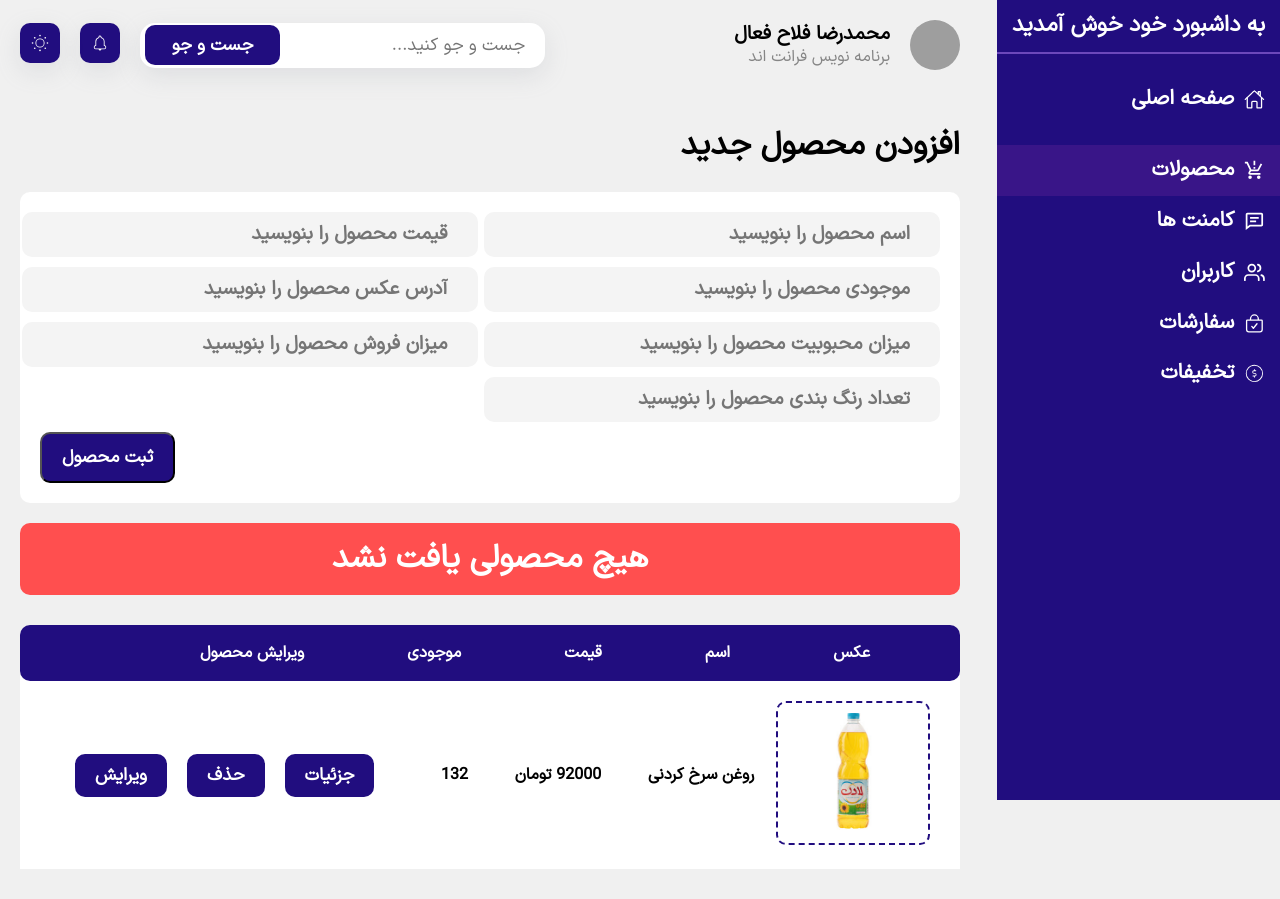
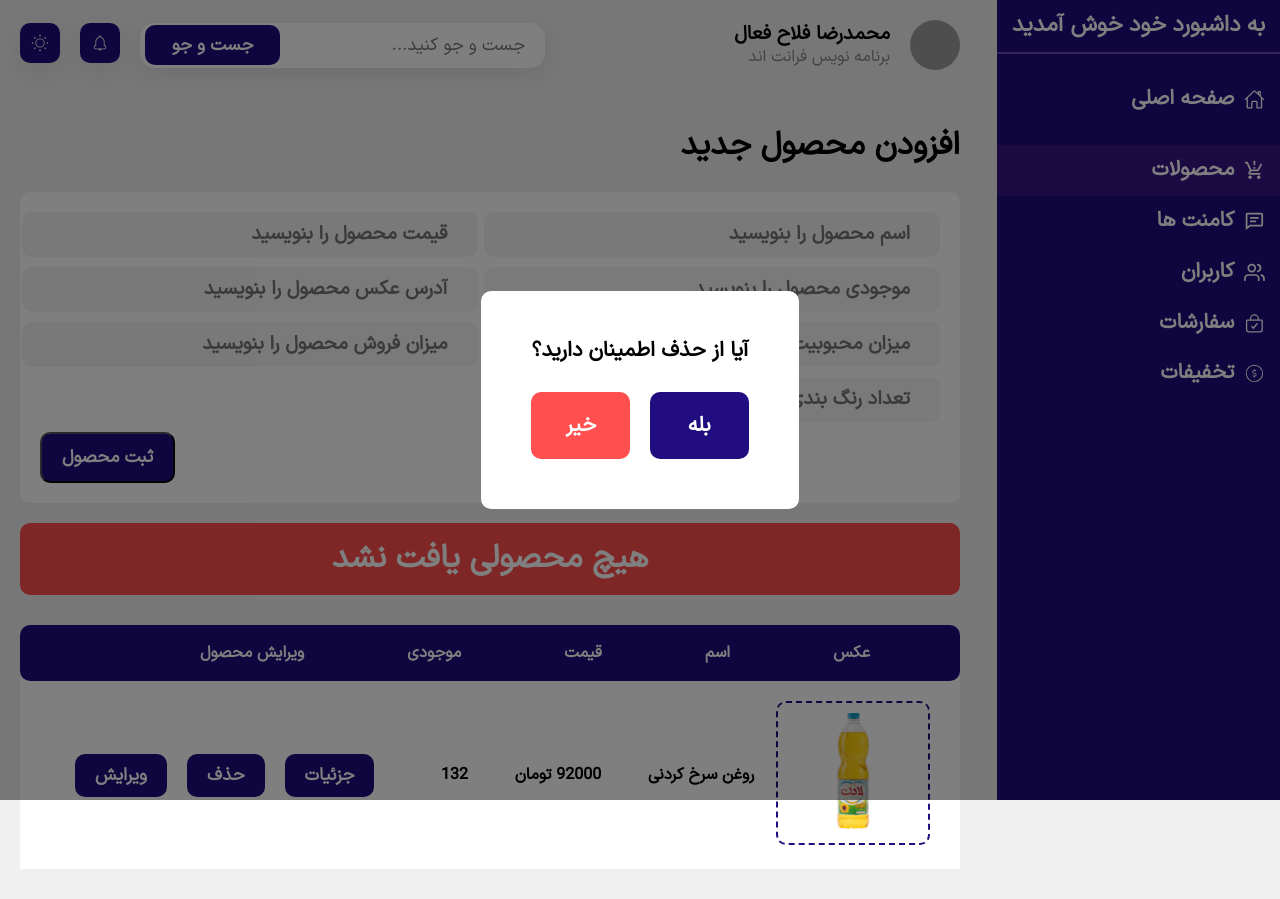
Before and after one commit to mohamad-fallah/cms-dashboard-shopping, a React (Create React App) app: page /products in a window 1280 px wide. Both pictures are taken after a click on the button "حذف". Built offline with nearby package versions, Linux system fonts and the light colour scheme; grey boxes are pictures that could not be loaded.

Commit message:
modal handler in remove product

```diff
--- a/public/index.html
+++ b/public/index.html
@@ -16,6 +16,7 @@
   <body>
     <noscript>You need to enable JavaScript to run this app.</noscript>
     <div id="root" style="width: 100%; height: 100vh;"></div>
-     <div id="modals-parent" style="width: 100%; height: 100vh;" class="modal-parent "></div>
+     <div id="modals-parent"></div>
+     <!-- Moadl Template -->
   </body>
 </html>
--- a/src/components/Comments/Comments.js
+++ b/src/components/Comments/Comments.js
@@ -1,11 +1,12 @@
-import React from 'react'
-import ErrorBox from '../ErrorBox/ErrorBox'
-import DeleteModal from '../DeleteModal/DeleteModal'
+import React from "react";
+import ErrorBox from "../ErrorBox/ErrorBox";
+import DeleteModal from "../DeleteModal/DeleteModal";
 
 export default function Comments() {
   return (
     <>
-        <ErrorBox msg={'هیچ کامنتی یافت نشد'}/>
+      <ErrorBox msg={"هیچ کامنتی یافت نشد"} />
+      {/* <DeleteModal /> */}
     </>
-  )
+  );
 }
--- a/src/components/DeleteModal/DeleteModal.css
+++ b/src/components/DeleteModal/DeleteModal.css
@@ -1,5 +1,8 @@
 .modal-parent {
     position: fixed;
+    top: 50%;
+    left: 50%;
+    transform: translate(-50%, -50%);
     z-index: 999;
     width: 100%;
     height: 100vh;
@@ -12,8 +15,8 @@
     transition: 0.4ms;
 }
 .modal-parent.active {
-    opacity: 1;
-    visibility: visible;
+    opacity: 1 !important;
+    visibility: visible !important;
 }
 .delete-modal {
     background-color: var(--white);
--- a/src/components/DeleteModal/DeleteModal.js
+++ b/src/components/DeleteModal/DeleteModal.js
@@ -1,15 +1,28 @@
-import React from 'react'
-import './DeleteModal.css'
-import ReactDOM from 'react-dom'
+import React from "react";
+import "./DeleteModal.css";
+import ReactDOM from "react-dom";
 
-export default function DeleteModal() {
+export default function DeleteModal({ submit, cancel }) {
   return ReactDOM.createPortal(
-        <div className="delete-modal">
-            <h1>آیا از حذف اطمینان دارید؟</h1>
-            <div className="delete-modal__btns">
-                <button className='delete-modal__btn delete-modal__btn--accept'>بله</button>
-                <button className='delete-modal__btn delete-modal__btn--reject'>خیر</button>
-            </div>
-        </div>, document.getElementById('modals-parent')
-  )
+    <div className="modal-parent active">
+      <div className="delete-modal">
+        <h1>آیا از حذف اطمینان دارید؟</h1>
+        <div className="delete-modal__btns">
+          <button
+            className="delete-modal__btn delete-modal__btn--accept"
+            onClick={() => submit()}
+          >
+            بله
+          </button>
+          <button
+            className="delete-modal__btn delete-modal__btn--reject"
+            onClick={() => cancel()}
+          >
+            خیر
+          </button>
+        </div>
+      </div>
+    </div>,
+    document.getElementById("modals-parent")
+  );
 }
--- a/src/components/Products/Products.js
+++ b/src/components/Products/Products.js
@@ -11,7 +11,6 @@ export default function Products() {
       <AddNewProduct />
       <ErrorBox msg={"هیچ محصولی یافت نشد"} />
       <ProductsTable/>
-      <DeleteModal/>
     </>
   );
 }
--- a/src/components/ProductsTable/ProductsTable.js
+++ b/src/components/ProductsTable/ProductsTable.js
@@ -1,29 +1,50 @@
-import React from 'react'
-import './ProductsTable.css'
+import React from "react";
+import "./ProductsTable.css";
+import { useState } from "react";
+import DeleteModal from "../DeleteModal/DeleteModal";
 
 export default function ProductsTable() {
+
+    const [isShowModal, setIsShowModal] = useState(false)
+
+    const deleteModalCancelActions = () => {
+        console.log("بسته");
+        setIsShowModal(false)
+    }
+    const deleteModalSubmitActions = () => {
+        console.log("باز شد");
+        setIsShowModal(false)
+    }
+
   return (
-    <table className='products-table'>
-        <tr className='products-table__header'>
-            <th className='products-table__header-title'>عکس</th>
-            <th className='products-table__header-title'>اسم</th>
-            <th className='products-table__header-title'>قیمت</th>
-            <th className='products-table__header-title'>موجودی</th>
-            <th className='products-table__header-title mr-custom'>ویرایش محصول</th>
+          <>
+      <table className="products-table">
+      <tr className="products-table__header">
+        <th className="products-table__header-title">عکس</th>
+        <th className="products-table__header-title">اسم</th>
+        <th className="products-table__header-title">قیمت</th>
+        <th className="products-table__header-title">موجودی</th>
+        <th className="products-table__header-title mr-custom">ویرایش محصول</th>
       </tr>
-        <tr className='products-table__main'>
+      <tr className="products-table__main">
         <td>
-                <img className='products-table__img' src="img/products/oil.jpeg" alt="oil" />
+          <img
+            className="products-table__img"
+            src="img/products/oil.jpeg"
+            alt="oil"
+          />
         </td>
-            <td className='products-table__main-title'>روغن سرخ کردنی</td>
-            <td className='products-table__main-title'>92000 تومان</td>
-            <td className='products-table__main-title'>132</td>
-            <td className='products-table__main-title'>
+        <td className="products-table__main-title">روغن سرخ کردنی</td>
+        <td className="products-table__main-title">92000 تومان</td>
+        <td className="products-table__main-title">132</td>
+        <td className="products-table__main-title">
           <button className="products-table__btn">جزئیات</button>
-                <button className="products-table__btn">حذف</button>
+          <button className="products-table__btn" onClick={() => setIsShowModal(true)}>حذف</button>
           <button className="products-table__btn">ویرایش</button>
         </td>
       </tr>
     </table>
-  )
+    {isShowModal && <DeleteModal submit={deleteModalSubmitActions} cancel={deleteModalCancelActions}/>}
+    </>
+  );
 }
```
Lines whose indentation alone changed are shown as unchanged.
